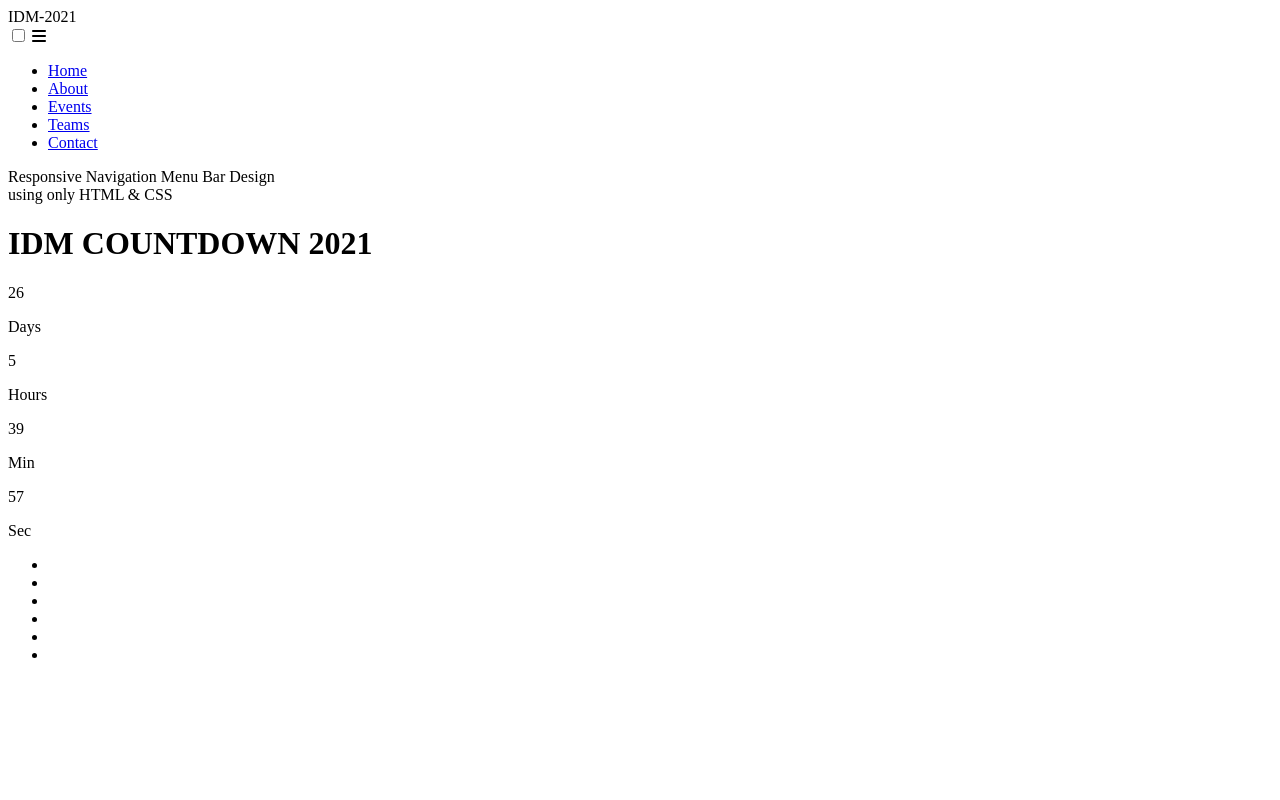
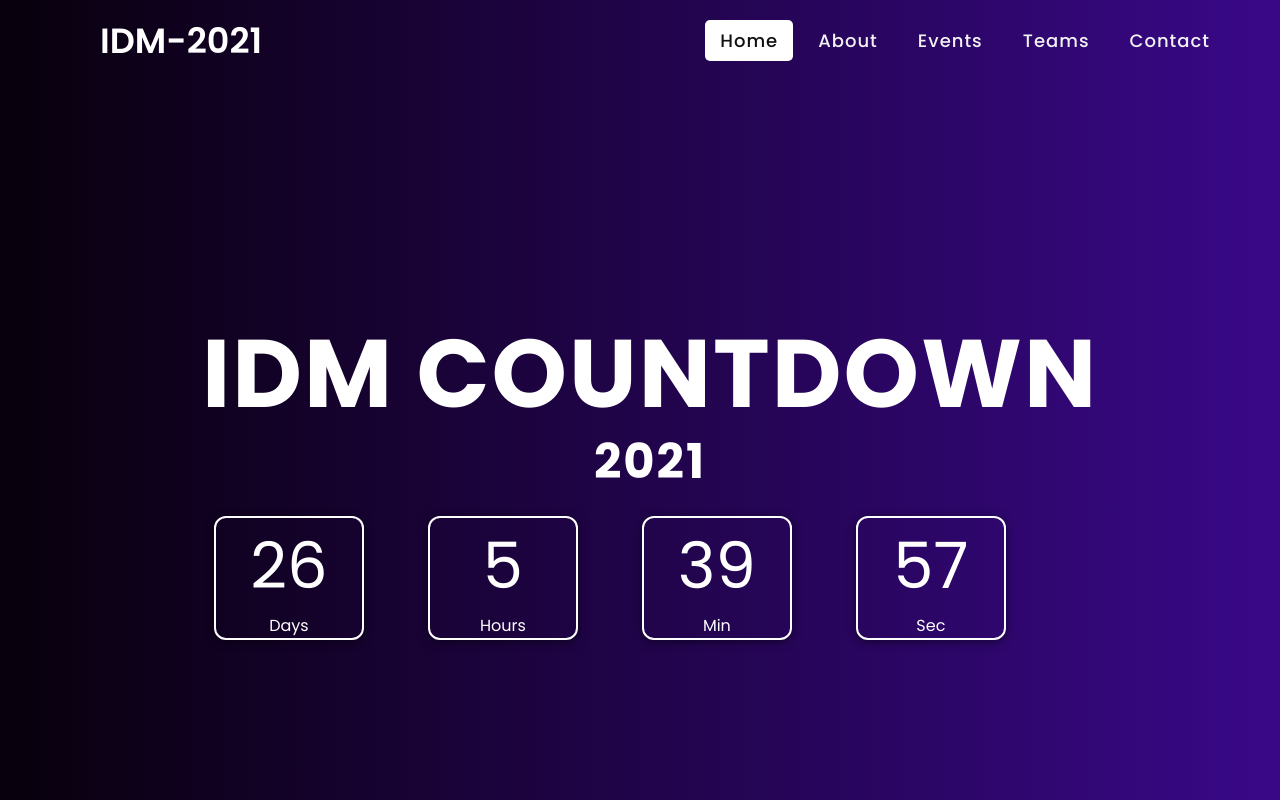
Before and after one commit to MS-Pro-2001/IDM-2021, a plain HTML site: page Index.html in a window 1280 px wide. Shown: the top 800 px of the page. Drawn offline with Linux system fonts and the light colour scheme.

Commit message:
Update Index.html

```diff
--- a/Index.html
+++ b/Index.html
@@ -4,7 +4,7 @@
   <head>
     <meta charset="utf-8" />
 
-    <link rel="stylesheet" href="/CSS-FILES.css/Homepage.css" />
+    <link rel="stylesheet" href="/CSS-FILES.css/index.css" />
     <script src="https://kit.fontawesome.com/a076d05399.js"></script>
     <meta name="viewport" content="width=device-width, initial-scale=1.0" />
 
```
